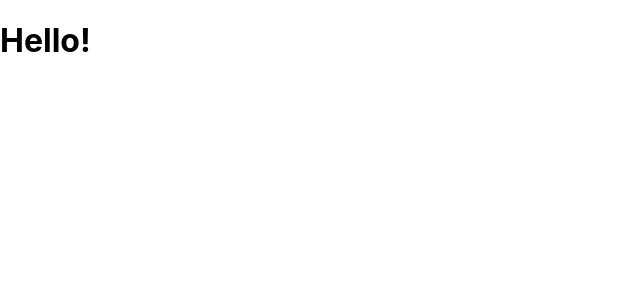
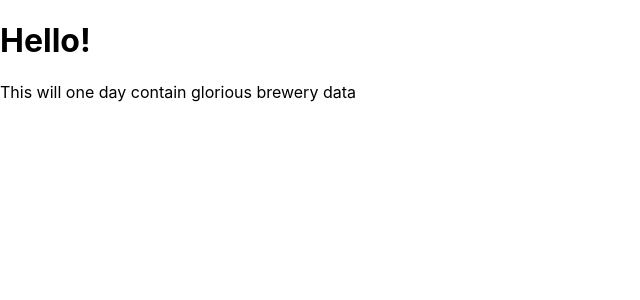
Before and after one commit to jonramm/Beaverhacks-Winter-2022, a React (Create React App) app in the folder brewery-app/: page / in a window 1280 px wide. Shown: the top 300 px of the page, without its empty margins (0-640 px from the left). Built offline with nearby package versions, Linux system fonts and the light colour scheme.

Commit message:
test commit

```diff
--- a/brewery-app/src/App.js
+++ b/brewery-app/src/App.js
@@ -5,6 +5,7 @@ function App() {
   return (
     <div>
       <h1>Hello!</h1>
+      <p>This will one day contain glorious brewery data</p>
     </div>
   );
 }
```
